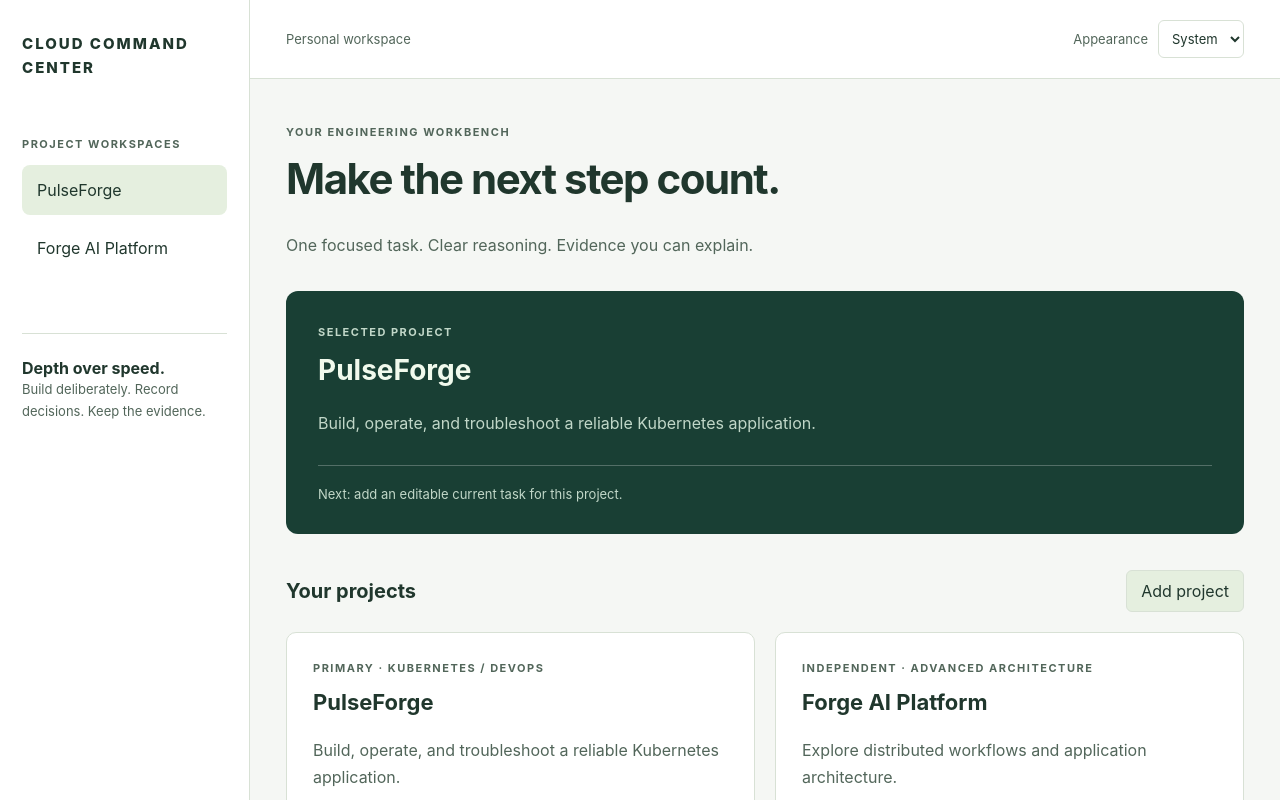
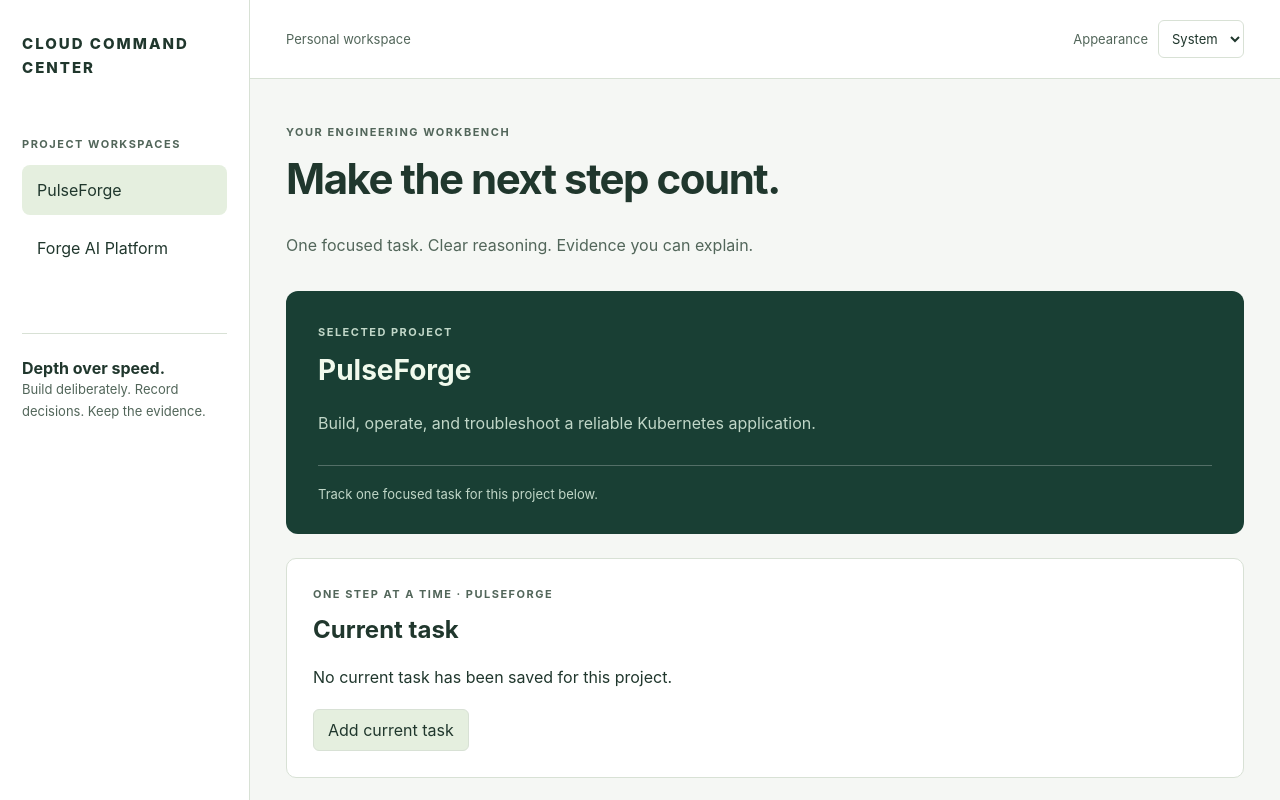
Before and after one commit to dcloud33/cloud-command-center, a React (Vite) app: page / in a window 1280 px wide. Shown: the top 800 px of the page. Built offline with nearby package versions, Linux system fonts and the light colour scheme.

Commit message:
Add persistent current tasks per project with verification notes

```diff
--- a/src/App.css
+++ b/src/App.css
@@ -191,3 +191,7 @@ footer {
 
 .editor textarea { min-height: 100px; resize: vertical; }
 .editor [role='alert'] { margin: 0; color: var(--text); }
+
+.task-panel { margin-top: 24px; }
+.task-text { white-space: pre-wrap; overflow-wrap: anywhere; }
+.actions button:disabled { opacity: 0.5; cursor: not-allowed; }
--- a/src/App.tsx
+++ b/src/App.tsx
@@ -1,6 +1,7 @@
 import { useEffect, useState } from 'react'
 import './App.css'
 import ProjectEditor from './ProjectEditor'
+import CurrentTaskPanel from './CurrentTaskPanel'
 import type { Project } from './ProjectEditor'
 import { loadProjects, saveProjects } from './projectStorage'
 
@@ -156,9 +157,15 @@ function App() {
             <h2 id="focus-title">{currentProject.name}</h2>
             <p>{currentProject.description}</p>
             <div className="focus-footer">
-              Next: add an editable current task for this project.
+              Track one focused task for this project below.
             </div>
           </section>
+
+          <CurrentTaskPanel
+            key={currentProject.id}
+            projectId={currentProject.id}
+            projectName={currentProject.name}
+          />
 
           <div className="section-toolbar">
             <h2 className="section-heading">Your projects</h2>
--- /dev/null
+++ b/src/CurrentTaskPanel.tsx
@@ -0,0 +1,170 @@
+import { useState } from 'react'
+import type { FormEvent } from 'react'
+import { loadTask, saveTask, TASK_STATUSES } from './taskStorage'
+import type { CurrentTask } from './taskStorage'
+
+type Props = {
+  projectId: string
+  projectName: string
+}
+
+export default function CurrentTaskPanel({
+  projectId,
+  projectName,
+}: Props) {
+  const [loaded] = useState(() => loadTask(projectId))
+  const [task, setTask] = useState<CurrentTask | null>(loaded.task)
+  const [snapshot, setSnapshot] = useState(loaded.snapshot)
+  const [editing, setEditing] = useState(false)
+  const [error, setError] = useState(loaded.error)
+  const [message, setMessage] = useState('')
+
+  function handleSave(event: FormEvent<HTMLFormElement>) {
+    event.preventDefault()
+
+    const data = new FormData(event.currentTarget)
+    const title = String(data.get('title') ?? '').trim()
+    const nextStep = String(data.get('nextStep') ?? '').trim()
+    const status = TASK_STATUSES.find(
+      option => option === data.get('status'),
+    )
+
+    if (!title || !nextStep || !status) {
+      setError('Enter a title, a next step, and a valid status.')
+      return
+    }
+
+    const nextTask: CurrentTask = {
+      projectId,
+      title,
+      status,
+      nextStep,
+      notes: String(data.get('notes') ?? ''),
+    }
+
+    const result = saveTask(nextTask, snapshot)
+
+    if (!result.ok) {
+      setError(result.error)
+      setMessage('')
+      return
+    }
+
+    setTask(nextTask)
+    setSnapshot(result.snapshot)
+    setEditing(false)
+    setError('')
+    setMessage('Task saved in this browser.')
+  }
+
+  function openEditor() {
+    setError('')
+    setMessage('')
+    setEditing(true)
+  }
+
+  return (
+    <section
+      className="editor task-panel"
+      aria-labelledby="current-task-title"
+    >
+      <p className="eyebrow">ONE STEP AT A TIME · {projectName}</p>
+      <h2 id="current-task-title">Current task</h2>
+
+      {editing ? (
+        <form onSubmit={handleSave}>
+          <label>
+            Task title
+            <input
+              name="title"
+              defaultValue={task?.title}
+              required
+              maxLength={150}
+            />
+          </label>
+
+          <label>
+            Status
+            <select name="status" defaultValue={task?.status ?? 'Planned'}>
+              {TASK_STATUSES.map(status => (
+                <option key={status}>{status}</option>
+              ))}
+            </select>
+          </label>
+
+          <label>
+            One next action or diagnostic question
+            <textarea
+              name="nextStep"
+              defaultValue={task?.nextStep}
+              required
+              maxLength={1000}
+            />
+          </label>
+
+          <label>
+            Notes and observations
+            <textarea
+              name="notes"
+              defaultValue={task?.notes}
+              maxLength={5000}
+            />
+          </label>
+
+          <p className="notice">
+            Save or cancel before switching projects.
+            Unsaved task edits are discarded when you switch.
+          </p>
+
+          {error && <p role="alert">{error}</p>}
+
+          <div className="actions">
+            <button type="submit">Save task</button>
+            <button
+              type="button"
+              onClick={() => {
+                setEditing(false)
+                setError('')
+              }}
+            >
+              Cancel
+            </button>
+          </div>
+        </form>
+      ) : (
+        <>
+          {task ? (
+            <>
+              <h3>{task.title}</h3>
+              <span className="badge">{task.status}</span>
+
+              <h4>Next step</h4>
+              <p className="task-text">{task.nextStep}</p>
+
+              {task.notes && (
+                <>
+                  <h4>Notes</h4>
+                  <p className="task-text">{task.notes}</p>
+                </>
+              )}
+            </>
+          ) : (
+            <p>No current task has been saved for this project.</p>
+          )}
+
+          {error && <p role="alert">{error}</p>}
+          <p role="status">{message}</p>
+
+          <div className="actions">
+            <button
+              disabled={snapshot === undefined}
+              onClick={openEditor}
+            >
+              {task ? 'Edit task' : 'Add current task'}
+            </button>
+          </div>
+        </>
+      )}
+    </section>
+  )
+}
--- /dev/null
+++ b/src/taskStorage.ts
@@ -0,0 +1,130 @@
+export const TASK_STATUSES = [
+  'Planned',
+  'In progress',
+  'Blocked',
+  'Completed',
+] as const
+
+export type TaskStatus = typeof TASK_STATUSES[number]
+
+export type CurrentTask = {
+  projectId: string
+  title: string
+  status: TaskStatus
+  nextStep: string
+  notes: string
+}
+
+type LoadResult = {
+  task: CurrentTask | null
+  snapshot: string | null | undefined
+  error: string
+}
+
+type SaveResult =
+  | { ok: true; snapshot: string }
+  | { ok: false; error: string }
+
+function storageKey(projectId: string): string {
+  return `ccc-task-v1:${projectId}`
+}
+
+function isText(value: unknown, limit: number): value is string {
+  return typeof value === 'string' && value.length <= limit
+}
+
+function isTaskStatus(value: unknown): value is TaskStatus {
+  return TASK_STATUSES.some(status => status === value)
+}
+
+function isTask(value: unknown, projectId: string): value is CurrentTask {
+  if (typeof value !== 'object' || value === null) return false
+
+  const task = value as Record<string, unknown>
+
+  return (
+    task.projectId === projectId &&
+    isText(task.title, 150) &&
+    task.title.trim().length > 0 &&
+    isTaskStatus(task.status) &&
+    isText(task.nextStep, 1000) &&
+    isText(task.notes, 5000)
+  )
+}
+
+export function loadTask(projectId: string): LoadResult {
+  try {
+    const raw = localStorage.getItem(storageKey(projectId))
+
+    if (raw === null) {
+      return { task: null, snapshot: null, error: '' }
+    }
+
+    const parsed: unknown = JSON.parse(raw)
+
+    if (typeof parsed !== 'object' || parsed === null) {
+      throw new Error('Invalid stored task')
+    }
+
+    const record = parsed as Record<string, unknown>
+
+    if (record.version !== 1 || !isTask(record.task, projectId)) {
+      throw new Error('Stored task failed validation')
+    }
+
+    return { task: record.task, snapshot: raw, error: '' }
+  } catch {
+    return {
+      task: null,
+      snapshot: undefined,
+      error:
+        'This project’s saved task could not be loaded. ' +
+        'Task saving is blocked to protect existing data.',
+    }
+  }
+}
+
+export function saveTask(
+  task: CurrentTask,
+  expectedSnapshot: string | null | undefined,
+): SaveResult {
+  if (expectedSnapshot === undefined) {
+    return {
+      ok: false,
+      error: 'Saving is blocked because the saved task could not be loaded.',
+    }
+  }
+
+  if (!isText(task.projectId, 100) || !task.projectId.trim()) {
+    return { ok: false, error: 'A valid project ID is required.' }
+  }
+
+  if (!isTask(task, task.projectId)) {
+    return { ok: false, error: 'Task data failed validation.' }
+  }
+
+  try {
+    const key = storageKey(task.projectId)
+
+    if (localStorage.getItem(key) !== expectedSnapshot) {
+      return {
+        ok: false,
+        error:
+          'This task changed in another tab. Your edits remain in the form. ' +
+          'Copy them before refreshing.',
+      }
+    }
+
+    const snapshot = JSON.stringify({ version: 1, task })
+    localStorage.setItem(key, snapshot)
+
+    return { ok: true, snapshot }
+  } catch {
+    return {
+      ok: false,
+      error:
+        'The task could not be saved. Your edits remain in the form. ' +
+        'Browser storage may be unavailable or full.',
+    }
+  }
+}
```
Also changed, not shown: 1 other file (tests, documents, lock files or other folders).
